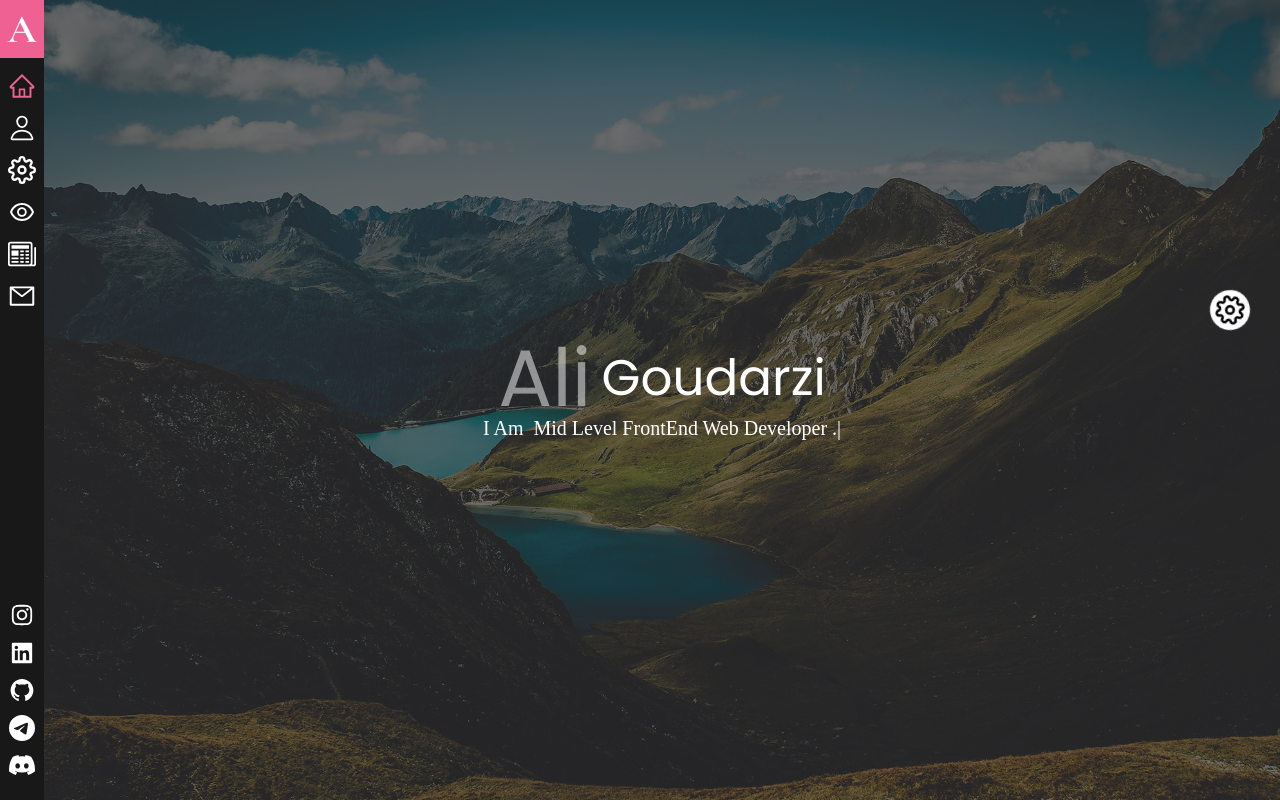
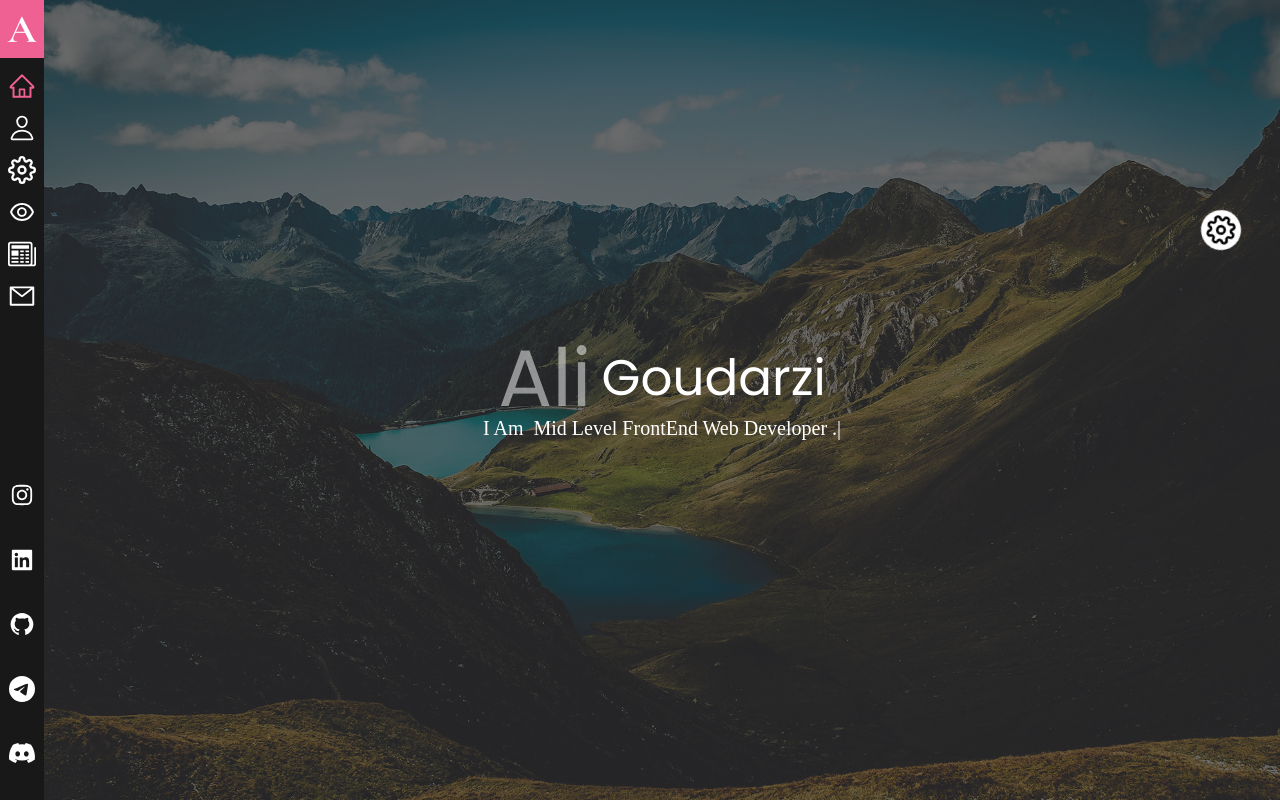
Before and after one commit to dev-aliGoodarzi/ali-goudarzi-rez, a React (Create React App) app: page / in a window 1280 px wide. Built offline with nearby package versions, Linux system fonts and the light colour scheme.

Commit message:
fix setting Icon and setting Container

```diff
--- a/src/Components/Setting/Setting.module.css
+++ b/src/Components/Setting/Setting.module.css
@@ -7,8 +7,8 @@
   height: -webkit-max-content;
   height: -moz-max-content;
   height: max-content;
-  right: 0;
-  top: 35%;
+  right: 0.8rem;
+  top: 25%;
   display: -webkit-box;
   display: -ms-flexbox;
   display: flex;
@@ -27,12 +27,11 @@
 
 .settingContainer .settingIcon {
   position: absolute;
-  left: -4.2rem;
+  left: 21vw;
   background-color: #fff;
   position: 50;
   border-radius: 50%;
   top: 1rem;
-  left: calc(15vw - 5rem);
   -webkit-transition: 0.5s ease all;
   transition: 0.5s ease all;
   -webkit-box-sizing: border-box;
@@ -44,8 +43,8 @@
 }
 
 .settingContainer .contnets {
-  width: 15vw;
-  height: 40vh;
+  width: 25vw;
+  height: 50vh;
   display: -webkit-box;
   display: -ms-flexbox;
   display: flex;
--- a/src/Components/Setting/Setting.module.scss
+++ b/src/Components/Setting/Setting.module.scss
@@ -3,8 +3,8 @@
   z-index: 10;
   width: max-content;
   height: max-content;
-  right: 0;
-  top: 35%;
+  right: 0.8rem;
+  top: 25%;
   display: flex;
   flex-direction: column;
   align-items: center;
@@ -13,12 +13,11 @@
   border-radius: 1rem;
   .settingIcon {
     position: absolute;
-    left: -4.2rem;
+    left: 21vw;
     background-color: #fff;
     position: 50;
     border-radius: 50%;
     top: 1rem;
-    left: calc(15vw - 5rem);
     transition: 0.5s ease all;
     box-sizing: border-box;
     padding: 0.5rem;
@@ -28,8 +27,8 @@
     }
   }
   .contnets {
-    width: 15vw;
-    height: 40vh;
+    width: 25vw;
+    height: 50vh;
     display: flex;
     flex-direction: column;
     align-items: center;
--- a/src/Components/Sidebar/Sidebar.module.css
+++ b/src/Components/Sidebar/Sidebar.module.css
@@ -106,7 +106,7 @@
 
 .asideContainer .bottomLinks {
   width: 100%;
-  height: 25%;
+  height: 40%;
 }
 
 .asideContainer .bottomLinks .helperLinks {
--- a/src/Components/Sidebar/Sidebar.module.scss
+++ b/src/Components/Sidebar/Sidebar.module.scss
@@ -63,7 +63,7 @@
   }
   .bottomLinks {
     width: 100%;
-    height: 25%;
+    height: 40%;
     .helperLinks {
       width: 100%;
       height: 90%;
--- a/src/Index.css
+++ b/src/Index.css
@@ -92,10 +92,6 @@ div {
 
 @media screen and (max-width: 900px) {
   #root {
-    width: 100vw;
-    height: -webkit-max-content;
-    height: -moz-max-content;
-    height: max-content;
     display: -webkit-box;
     display: -ms-flexbox;
     display: flex;
--- a/src/Index.scss
+++ b/src/Index.scss
@@ -107,8 +107,6 @@ div {
 
 @media screen and (max-width: 900px) {
   #root {
-    width: 100vw;
-    height: max-content;
     display: flex;
     flex-direction: column;
     align-items: center;
```
Also changed, not shown: 2 other files (tests, documents, lock files or other folders).
